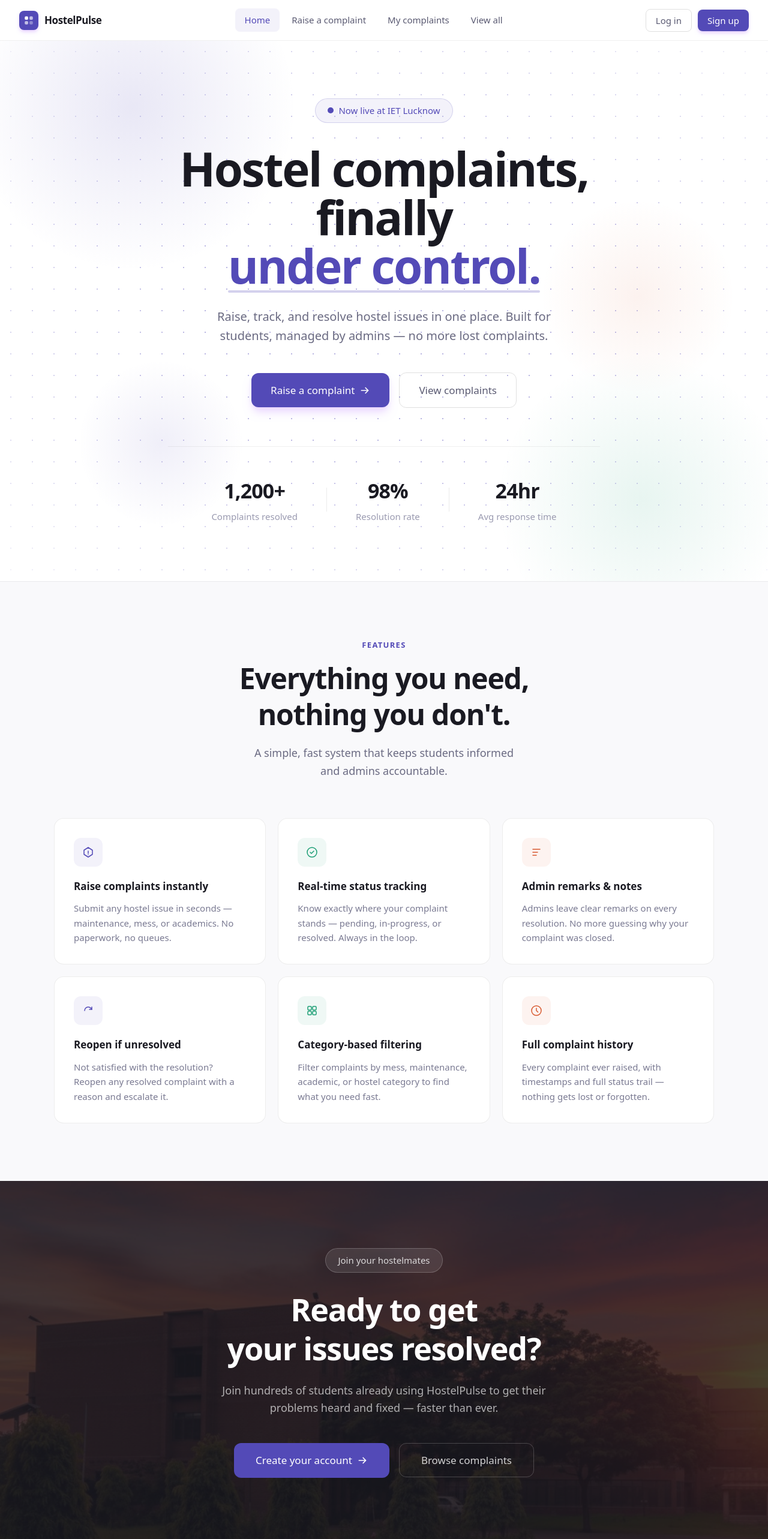
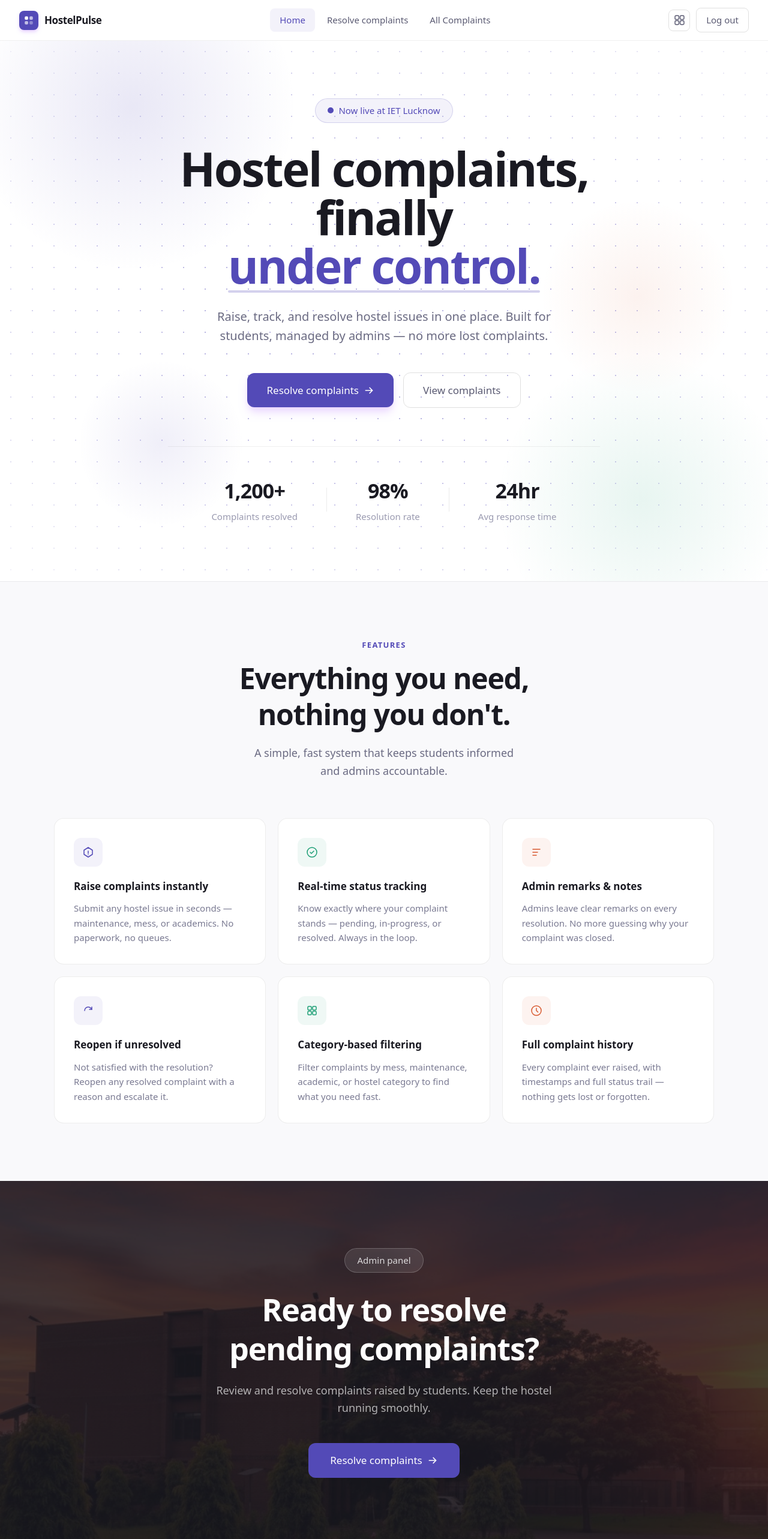
Before and after one commit to ietlucknowofficial/HostelPulse, a React (Vite) app in the folder client/: page / in a window 1280 px wide. Shown: the top 2566 px of the page at 60% size. Built offline with nearby package versions, Linux system fonts and the light colour scheme; sample sign-in values are in the browser's storage.

Commit message:
Made the home and header dynamic

```diff
--- a/client/src/components/Navbar.jsx
+++ b/client/src/components/Navbar.jsx
@@ -1,24 +1,60 @@
 import { useState, useEffect } from 'react'
-import { Link, useLocation } from 'react-router-dom'
+import { Link, useLocation, useNavigate } from 'react-router-dom'
 import { motion, AnimatePresence } from 'framer-motion'
-
-const navLinks = [
-  { label: 'Home',              to: '/' },
-  { label: 'Raise a complaint', to: '/create-complaint' },
-  { label: 'My complaints',     to: '/my-complaints' },
-  { label: 'View all',          to: '/complaints' },
-]
 
 export default function Navbar() {
   const [scrolled, setScrolled] = useState(false)
   const [menuOpen, setMenuOpen] = useState(false)
+  const [user, setUser] = useState(null)
   const { pathname } = useLocation()
+  const navigate = useNavigate()
+
+  const getNavLinks = (role) => {
+    const base = [{ label: 'Home', to: '/' }]
+    if (role === 'admin') {
+      return [
+        ...base,
+        { label: 'Resolve complaints', to: '/view-complaints' },
+        { label: 'All Complaints',      to: '/view-complaints' },
+      ]
+    }
+    return [
+      ...base,
+      { label: 'Raise a complaint', to: '/create-complaint' },
+      { label: 'All Complaints',     to: '/view-complaints' },
+    ]
+  }
 
   useEffect(() => {
     const onScroll = () => setScrolled(window.scrollY > 12)
     window.addEventListener('scroll', onScroll)
     return () => window.removeEventListener('scroll', onScroll)
   }, [])
+
+  useEffect(() => {
+    const readUser = () => {
+      const token = localStorage.getItem('token')
+      const stored = localStorage.getItem('user')
+      if (token && stored) {
+        try { setUser(JSON.parse(stored)) } catch { setUser(null) }
+      } else {
+        setUser(null)
+      }
+    }
+    readUser()
+    window.addEventListener('storage', readUser)
+    return () => window.removeEventListener('storage', readUser)
+  }, [])
+
+  const handleLogout = () => {
+    localStorage.removeItem('token')
+    localStorage.removeItem('user')
+    window.dispatchEvent(new Event('userChanged'))
+    setUser(null)
+    navigate('/')
+  }
+
+  const navLinks = getNavLinks(user?.role)
 
   return (
     <>
@@ -72,6 +108,33 @@ export default function Navbar() {
 
         {/* Auth Buttons */}
         <div className="hidden md:flex items-center gap-2.5">
+          {user ? (
+            <>
+              <motion.div whileHover={{ scale: 1.03 }} whileTap={{ scale: 0.97 }}>
+                <Link
+                  to="/dashboard"
+                  title="Dashboard"
+                  className="flex items-center justify-center w-9 h-9 rounded-lg border border-black/[0.12] hover:bg-black/[0.04] text-[#5a5a72] hover:text-[#1a1a22] transition-colors duration-200"
+                >
+                  <svg width="17" height="17" viewBox="0 0 16 16" fill="none">
+                    <rect x="1" y="1" width="6" height="6" rx="1.5" stroke="currentColor" strokeWidth="1.4"/>
+                    <rect x="9" y="1" width="6" height="6" rx="1.5" stroke="currentColor" strokeWidth="1.4"/>
+                    <rect x="1" y="9" width="6" height="6" rx="1.5" stroke="currentColor" strokeWidth="1.4"/>
+                    <rect x="9" y="9" width="6" height="6" rx="1.5" stroke="currentColor" strokeWidth="1.4"/>
+                  </svg>
+                </Link>
+              </motion.div>
+              <motion.div whileHover={{ scale: 1.03 }} whileTap={{ scale: 0.97 }}>
+                <button
+                  onClick={handleLogout}
+                  className="text-[15px] text-[#5a5a72] px-4 py-2 rounded-lg border border-black/[0.12] hover:bg-red-50 hover:text-red-600 hover:border-red-200 transition-colors duration-200"
+                >
+                  Log out
+                </button>
+              </motion.div>
+            </>
+          ) : (
+            <>
               <motion.div whileHover={{ scale: 1.03 }} whileTap={{ scale: 0.97 }}>
                 <Link
                   to="/login"
@@ -88,6 +151,8 @@ export default function Navbar() {
                   Sign up
                 </Link>
               </motion.div>
+            </>
+          )}
         </div>
 
         {/* Mobile Hamburger */}
@@ -122,8 +187,28 @@ export default function Navbar() {
               </Link>
             ))}
             <div className="flex gap-2 mt-2 pt-3 border-t border-black/[0.06]">
+              {user ? (
+                <>
+                  <Link
+                    to="/dashboard"
+                    onClick={() => setMenuOpen(false)}
+                    className="flex-1 text-center text-[15px] text-[#5a5a72] py-2.5 rounded-lg border border-black/[0.12]"
+                  >
+                    Dashboard
+                  </Link>
+                  <button
+                    onClick={() => { setMenuOpen(false); handleLogout() }}
+                    className="flex-1 text-center text-[15px] text-red-600 py-2.5 rounded-lg border border-red-200 bg-red-50"
+                  >
+                    Log out
+                  </button>
+                </>
+              ) : (
+                <>
                   <Link to="/login" onClick={() => setMenuOpen(false)} className="flex-1 text-center text-[15px] text-[#5a5a72] py-2.5 rounded-lg border border-black/[0.12]">Log in</Link>
                   <Link to="/register" onClick={() => setMenuOpen(false)} className="flex-1 text-center text-[15px] text-white font-medium py-2.5 rounded-lg bg-[#534AB7]">Sign up</Link>
+                </>
+              )}
             </div>
           </motion.div>
         )}
--- a/client/src/pages/Home.jsx
+++ b/client/src/pages/Home.jsx
@@ -1,4 +1,4 @@
-import { useRef } from 'react'
+import { useRef, useState, useEffect } from 'react'
 import { Link } from 'react-router-dom'
 import { motion, useInView } from 'framer-motion'
 
@@ -110,13 +110,27 @@ function SectionWrapper({ children }) {
 }
 
 export default function Home() {
+  const [user, setUser] = useState(null)
+
+  useEffect(() => {
+    const readUser = () => {
+      const stored = localStorage.getItem('user')
+      try { setUser(stored ? JSON.parse(stored) : null) } catch { setUser(null) }
+    }
+    readUser()
+    window.addEventListener('storage', readUser)
+     window.addEventListener('userChanged', readUser)
+    return () => {
+      window.removeEventListener('storage', readUser),
+    window.removeEventListener('userChanged', readUser)}
+  }, [])
+
   return (
     <div className="bg-white pt-[68px]">
 
       {/* ── HERO ─────────────────────────────────────────── */}
       <section className="min-h-[calc(100vh-68px)] flex items-center justify-center text-center px-6 py-24 relative overflow-hidden bg-white">
 
-        {/* Animated orbs */}
         <motion.div
           animate={{ x: [0, 40, -20, 0], y: [0, -50, 30, 0], scale: [1, 1.15, 0.95, 1] }}
           transition={{ duration: 18, repeat: Infinity, ease: 'easeInOut' }}
@@ -142,7 +156,6 @@ export default function Home() {
           style={{ background: 'radial-gradient(circle, rgba(83,74,183,0.09) 0%, transparent 70%)' }}
         />
 
-        {/* Subtle dot grid */}
         <div
           className="absolute inset-0 opacity-[0.4]"
           style={{
@@ -159,13 +172,11 @@ export default function Home() {
           animate="show"
           className="relative z-10 max-w-[720px] w-full"
         >
-          {/* Badge */}
           <motion.div variants={fadeUp} className="inline-flex items-center gap-2 bg-[#534AB7]/[0.07] border border-[#534AB7]/20 rounded-full px-5 py-2 mb-9">
             <span className="w-2.5 h-2.5 rounded-full bg-[#534AB7] animate-pulse" />
             <span className="text-[15px] text-[#534AB7] font-medium">Now live at IET Lucknow</span>
           </motion.div>
 
-          {/* Headline */}
           <motion.h1
             variants={fadeUp}
             className="text-[64px] sm:text-[78px] font-bold text-[#1a1a22] leading-[1.04] tracking-[-2.5px] mb-7"
@@ -183,7 +194,6 @@ export default function Home() {
             </span>
           </motion.h1>
 
-          {/* Subtitle */}
           <motion.p
             variants={fadeUp}
             className="text-[20px] text-[#6a6a82] leading-relaxed mb-11 max-w-[560px] mx-auto"
@@ -191,22 +201,38 @@ export default function Home() {
             Raise, track, and resolve hostel issues in one place. Built for students, managed by admins — no more lost complaints.
           </motion.p>
 
-          {/* CTAs */}
           <motion.div variants={fadeUp} className="flex items-center justify-center gap-4 flex-wrap">
             <motion.div whileHover={{ scale: 1.04, y: -1 }} whileTap={{ scale: 0.97 }}>
+           <motion.div whileHover={{ scale: 1.04, y: -1 }} whileTap={{ scale: 0.97 }}>
   <Link
-                to="/create-complaint"
+    to={
+      user
+        ? user.role === 'admin'
+          ? '/view-complaints'
+          : '/create-complaint'
+        : '/register'
+    }
     className="inline-flex items-center gap-2 text-[17px] text-white font-medium px-8 py-4 rounded-xl bg-[#534AB7] hover:bg-[#6259c9] transition-colors shadow-lg shadow-purple-200"
   >
-                Raise a complaint
+    {user
+      ? user.role === 'admin'
+        ? 'Resolve complaints'
+        : 'Raise a complaint'
+      : 'Get started'}
+
     <svg width="18" height="18" viewBox="0 0 16 16" fill="none">
       <path d="M3 8h10M9 4l4 4-4 4" stroke="white" strokeWidth="1.5" strokeLinecap="round" strokeLinejoin="round"/>
     </svg>
   </Link>
 </motion.div>
+            </motion.div>
             <motion.div whileHover={{ scale: 1.04, y: -1 }} whileTap={{ scale: 0.97 }}>
               <Link
-                to="/complaints"
+                to={
+      user
+        ? '/view-complaints'
+        : '/register'
+    }
                 className="inline-flex items-center gap-2 text-[17px] text-[#5a5a72] font-medium px-8 py-4 rounded-xl border border-black/[0.12] hover:bg-black/[0.03] hover:text-[#1a1a22] transition-colors"
               >
                 View complaints
@@ -214,7 +240,6 @@ export default function Home() {
             </motion.div>
           </motion.div>
 
-          {/* Stats */}
           <motion.div
             variants={fadeUp}
             className="flex items-center justify-center gap-12 mt-16 pt-12 border-t border-black/[0.06]"
@@ -246,7 +271,7 @@ export default function Home() {
           </motion.div>
 
           <div className="grid grid-cols-1 sm:grid-cols-2 lg:grid-cols-3 gap-5 max-w-[1100px] mx-auto">
-            {features.map((f, i) => (
+            {features.map((f) => (
               <motion.div
                 key={f.title}
                 variants={fadeUp}
@@ -282,19 +307,39 @@ export default function Home() {
         <SectionWrapper>
           <motion.div variants={fadeUp} className="relative max-w-[560px] mx-auto">
             <div className="inline-flex items-center gap-2 bg-white/10 border border-white/20 rounded-full px-5 py-2 mb-7">
-              <span className="text-[15px] text-white/80 font-medium">Join your hostelmates</span>
+              <span className="text-[15px] text-white/80 font-medium">
+                {user?.role === 'admin' ? 'Admin panel' : 'Join your hostelmates'}
+              </span>
             </div>
             <h2 className="text-[42px] sm:text-[52px] font-bold text-white tracking-tight leading-tight mb-6">
-              Ready to get<br />your issues resolved?
+              {user?.role === 'admin'
+                ? <>Ready to resolve<br />pending complaints?</>
+                : <>Ready to get<br />your issues resolved?</>}
             </h2>
             <p className="text-[18px] text-white/65 mb-11 leading-relaxed">
-              Join hundreds of students already using HostelPulse to get their problems heard and fixed — faster than ever.
+              {user?.role === 'admin'
+                ? 'Review and resolve complaints raised by students. Keep the hostel running smoothly.'
+                : 'Join hundreds of students already using HostelPulse to get their problems heard and fixed — faster than ever.'}
             </p>
             <div className="flex items-center justify-center gap-4 flex-wrap">
+              {user ? (
+                <motion.div whileHover={{ scale: 1.04, y: -1 }} whileTap={{ scale: 0.97 }}>
+                  <Link
+                    to={user.role === 'admin' ? '/resolve-complaints' : '/create-complaint'}
+                    className="inline-flex items-center gap-2 text-[17px] text-white font-medium px-9 py-4 rounded-xl bg-[#534AB7] hover:bg-[#6259c9] transition-colors shadow-purple-200"
+                  >
+                    {user.role === 'admin' ? 'Resolve complaints' : 'Raise a complaint'}
+                    <svg width="18" height="18" viewBox="0 0 16 16" fill="none">
+                      <path d="M3 8h10M9 4l4 4-4 4" stroke="white" strokeWidth="1.5" strokeLinecap="round" strokeLinejoin="round"/>
+                    </svg>
+                  </Link>
+                </motion.div>
+              ) : (
+                <>
                   <motion.div whileHover={{ scale: 1.04, y: -1 }} whileTap={{ scale: 0.97 }}>
                     <Link
                       to="/register"
-                  className="inline-flex items-center gap-2 text-[17px] text-white font-medium px-9 py-4 rounded-xl bg-[#534AB7] hover:bg-[#6259c9] transition-colors  shadow-purple-200"
+                      className="inline-flex items-center gap-2 text-[17px] text-white font-medium px-9 py-4 rounded-xl bg-[#534AB7] hover:bg-[#6259c9] transition-colors shadow-purple-200"
                     >
                       Create your account
                       <svg width="18" height="18" viewBox="0 0 16 16" fill="none">
@@ -304,19 +349,19 @@ export default function Home() {
                   </motion.div>
                   <motion.div whileHover={{ scale: 1.04, y: -1 }} whileTap={{ scale: 0.97 }}>
                     <Link
-                  to="/complaints"
+                      to="/view-complaints"
                       className="text-[17px] text-white/80 font-medium px-9 py-4 rounded-xl border border-white/20 hover:bg-white/10 hover:text-white transition-colors"
                     >
                       Browse complaints
                     </Link>
                   </motion.div>
+                </>
+              )}
             </div>
           </motion.div>
         </SectionWrapper>
       </section>
 
-
-
     </div>
   )
 }
```
Also changed, not shown: client/src/components/StudentRoute.jsx (+8 -3 lines). Lines whose indentation alone changed are shown as unchanged.
